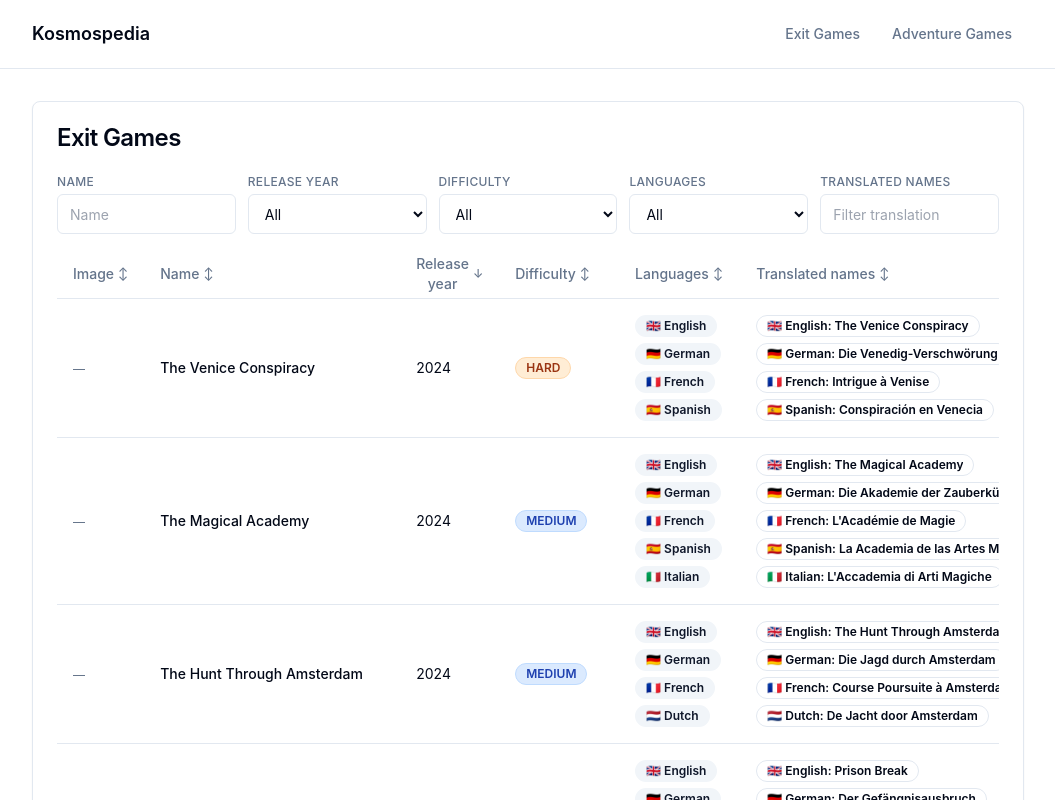
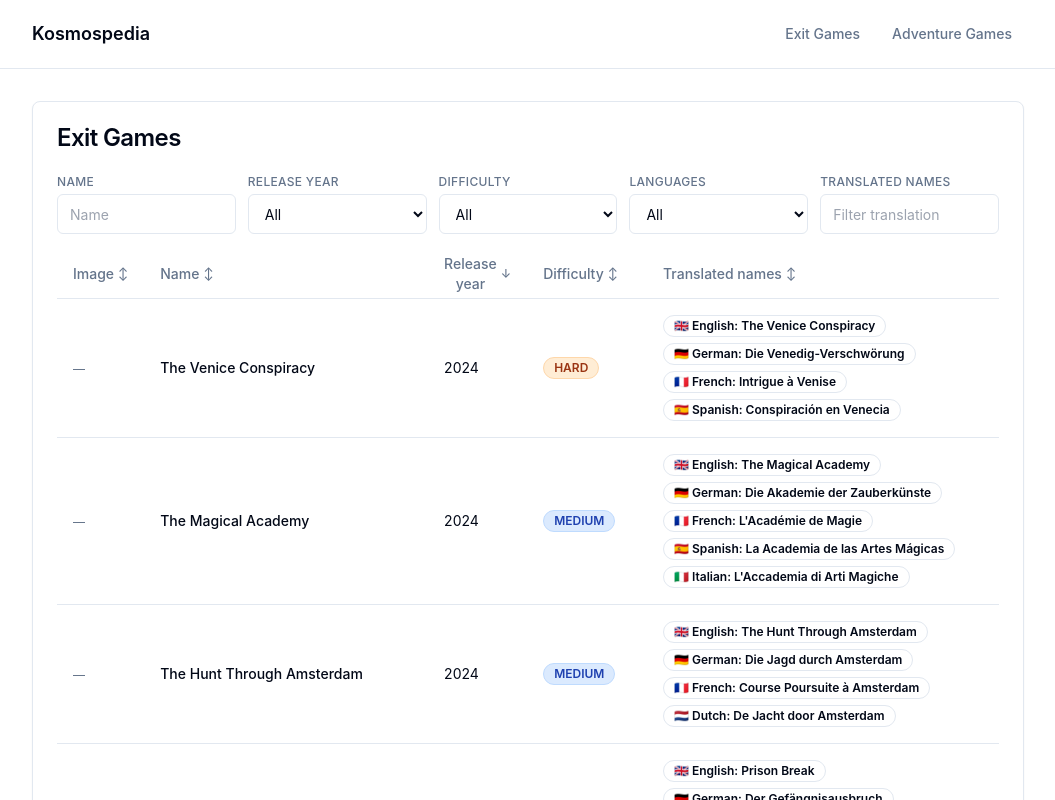
Before and after one commit to elenaferr0/kosmospedia, a React (Vite) app: page /exit-games in a window 1280 px wide. Shown: the top 800 px of the page, without its empty margins (112-1167 px from the left). Built offline with nearby package versions, Linux system fonts and the light colour scheme.

Commit message:
fix: removed redundant language column

```diff
--- a/src/components/GameTable.tsx
+++ b/src/components/GameTable.tsx
@@ -8,10 +8,11 @@ type GameTableProps = {
   imageByKey?: Record<string, string>;
 };
 
-type SortColumn = 'image' | 'name' | 'releaseYear' | 'difficulty' | 'languages' | 'translations';
+type SortColumn = 'image' | 'name' | 'releaseYear' | 'difficulty' | 'translations';
 type SortDirection = 'asc' | 'desc';
 
 const FLAG_BY_LANGUAGE: Record<string, string> = {
+  danish: '🇩🇰',
   dutch : '🇳🇱',
   english: '🇬🇧',
   french: '🇫🇷',
@@ -143,12 +144,6 @@ export function GameTable({ games, imageByKey = {} }: GameTableProps) {
         case 'difficulty':
           comparison = difficultyRank[a.difficulty] - difficultyRank[b.difficulty];
           break;
-        case 'languages': {
-          const languagesA = a.languages.map((item) => item.language).join(', ');
-          const languagesB = b.languages.map((item) => item.language).join(', ');
-          comparison = languagesA.localeCompare(languagesB);
-          break;
-        }
         case 'translations': {
           const translationsA = a.languages.map((item) => `${item.language}:${item.translatedName}`).join(' | ');
           const translationsB = b.languages.map((item) => `${item.language}:${item.translatedName}`).join(' | ');
@@ -296,15 +291,6 @@ export function GameTable({ games, imageByKey = {} }: GameTableProps) {
             <TableHead>
               <button
                 type="button"
-                onClick={() => toggleSort('languages')}
-                className="inline-flex items-center gap-1 font-medium"
-              >
-                Languages <span className="text-xs text-muted-foreground">{sortIndicator('languages')}</span>
-              </button>
-            </TableHead>
-            <TableHead>
-              <button
-                type="button"
                 onClick={() => toggleSort('translations')}
                 className="inline-flex items-center gap-1 font-medium"
               >
@@ -342,16 +328,9 @@ export function GameTable({ games, imageByKey = {} }: GameTableProps) {
                 </TableCell>
                 <TableCell>
                   <div className="flex flex-wrap gap-1.5">
-                    {game.languages.map((item) => (
-                      <Badge key={`${game.key}-${item.language}`} variant="secondary">
-                        {getLanguageFlag(item.language)} {item.language}
-                      </Badge>
-                    ))}
-                  </div>
-                </TableCell>
-                <TableCell>
-                  <div className="flex flex-wrap gap-1.5">
-                    {game.languages.map((item) => (
+                    {game.languages
+                      .filter((item) => languageFilter === 'ALL' || item.language === languageFilter)
+                      .map((item) => (
                       <Badge key={`${game.key}-${item.language}-translated`} variant="outline" className="max-w-xs">
                         <span className="truncate" title={`${item.language}: ${item.translatedName}`}>
                           {getLanguageFlag(item.language)} {item.language}: {item.translatedName}
```
